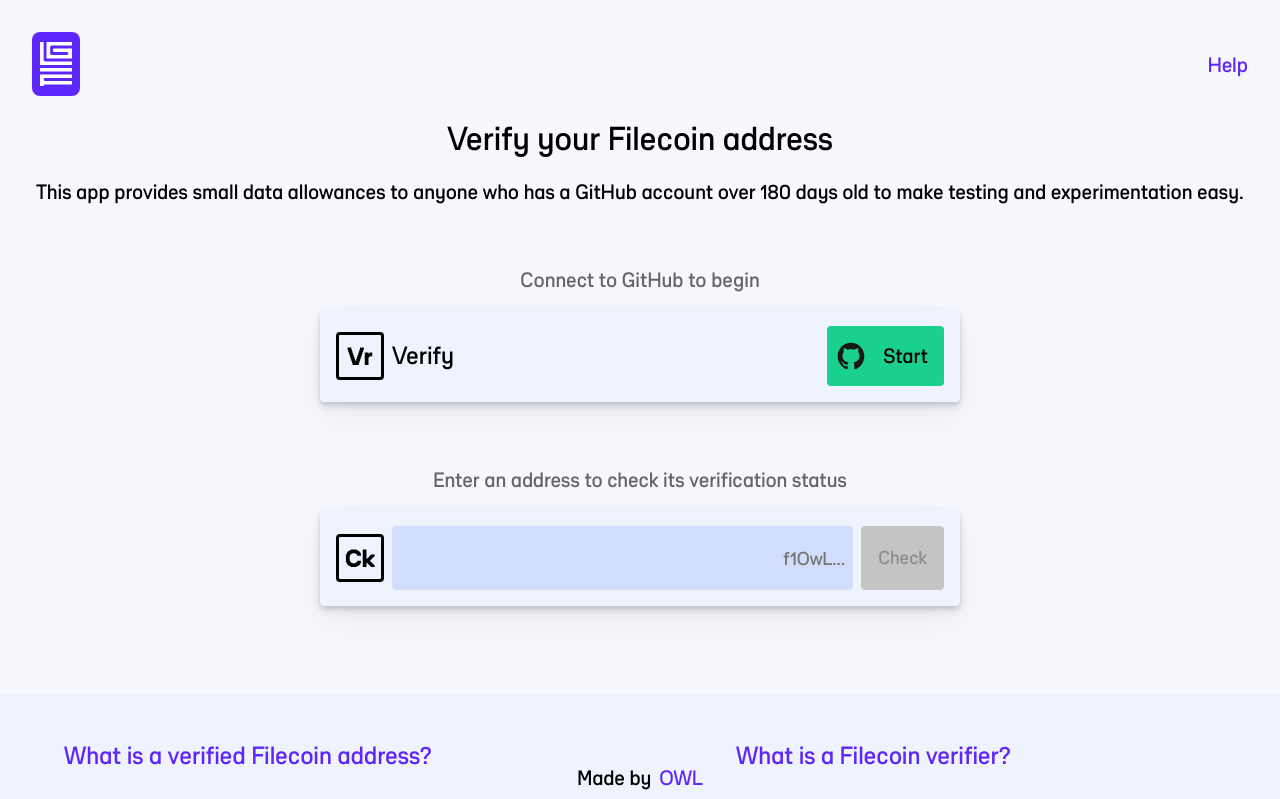
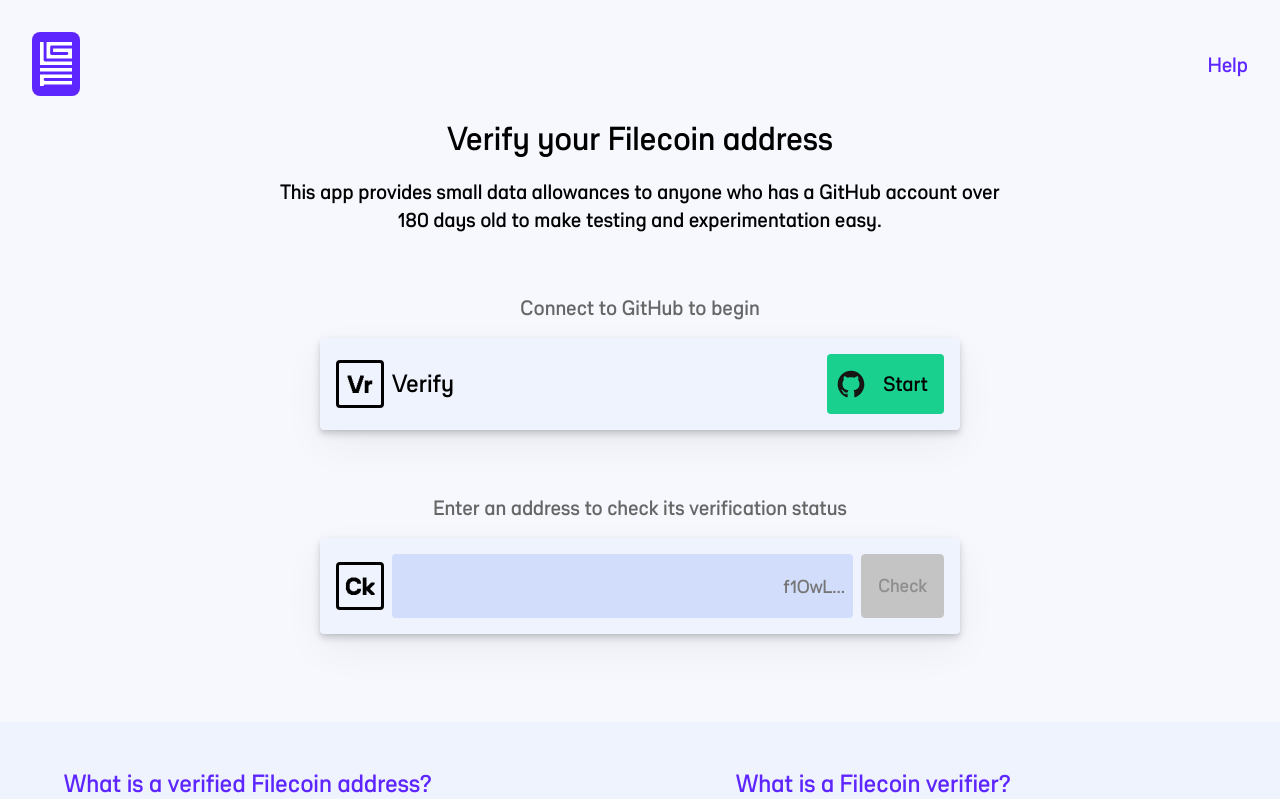
Before and after one commit to glifio/faucet, a Next.js app: page / in a window 1280 px wide. Shown: the top 799 px of the page. Built offline with nearby package versions, Linux system fonts and the light colour scheme.

Commit message:
Minor usability tweaks

```diff
--- a/components/Footer.jsx
+++ b/components/Footer.jsx
@@ -6,11 +6,12 @@
     display='flex'
     alignItems='center'
     justifyContent='center'
-    mb={2}
-    position='fixed'
+    py={4}
     bottom='0'
     width='100%'
     textAlign='center'
+    bg='background.screen'
+
   >
     <Text m={0}>Made by</Text>
     <StyledATag
--- a/components/Main.jsx
+++ b/components/Main.jsx
@@ -59,7 +59,7 @@
           textAlign='center'
         >
           <Title fontSize={5}>Verify your Filecoin address</Title>
-          <Text>
+          <Text maxWidth={15}>
             This app provides small data allowances to anyone who has a GitHub
             account over 180 days old to make testing and experimentation easy.
           </Text>
```
